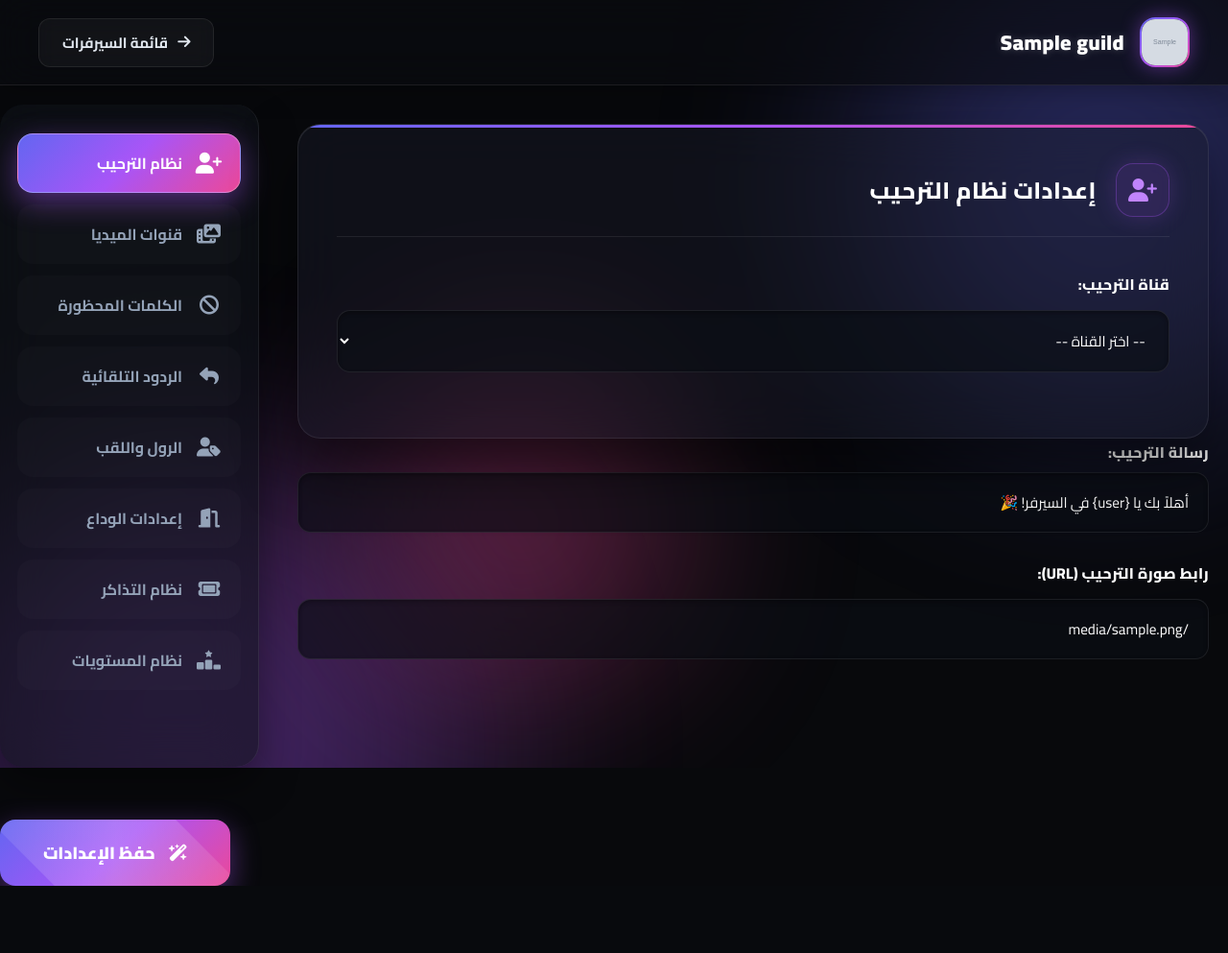
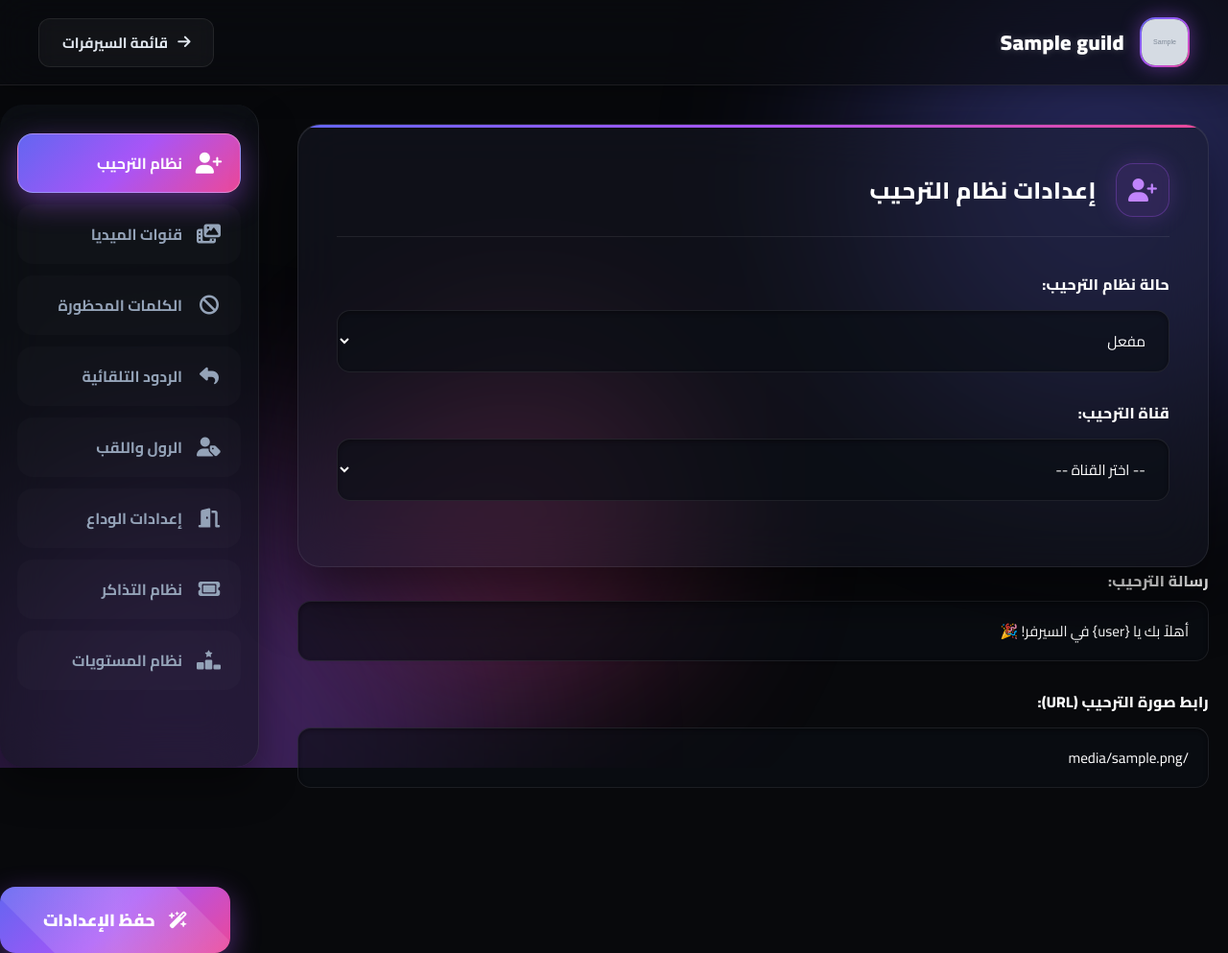
Before and after one commit to dauberhgb/My-bot, a Flask app: template templates/index.html in a window 1280 px wide. Shown: the whole page at 96% size. Before the commit the page ends 923 px from the top, so only its background shows below. Run offline with Flask 3, Linux system fonts and the light colour scheme; the template is opened without the code that fills it: most values are stand-ins (such as "Sample title", 1, 10 or a date in 2020); grey boxes marked "Sample" are stand-in pictures.

Commit message:
Add files via upload

```diff
--- a/templates/index.html
+++ b/templates/index.html
@@ -599,6 +599,14 @@
                         </div>
 
                             <div class="form-group">
+                                <label>{% if current_lang == 'en' %}Welcome System Status:{% else %}حالة نظام الترحيب:{% endif %}</label>
+                                <select name="welcome_enabled">
+                                    <option value="1" {% if settings and (settings.get('welcome_enabled') == True or settings.get('welcome_enabled') == '1' or settings.get('welcome_enabled') == 1) %}selected{% endif %}>{{ 'Enabled' if current_lang == 'en' else 'مفعل' }}</option>
+                                    <option value="0" {% if not settings or settings.get('welcome_enabled') == False or settings.get('welcome_enabled') == '0' or settings.get('welcome_enabled') == 0 %}selected{% endif %}>{{ 'Disabled' if current_lang == 'en' else 'معطل' }}</option>
+                                </select>
+                            </div>
+
+                            <div class="form-group">
                                 <label>{% if current_lang == 'en' %}Welcome Channel:{% else %}قناة الترحيب:{% endif %}</label>
                                 <select name="welcome_channel">
                                     <option value="">{% if current_lang == 'en' %}-- Select Channel --{% else %}-- اختر القناة --{% endif %}</option>
```
